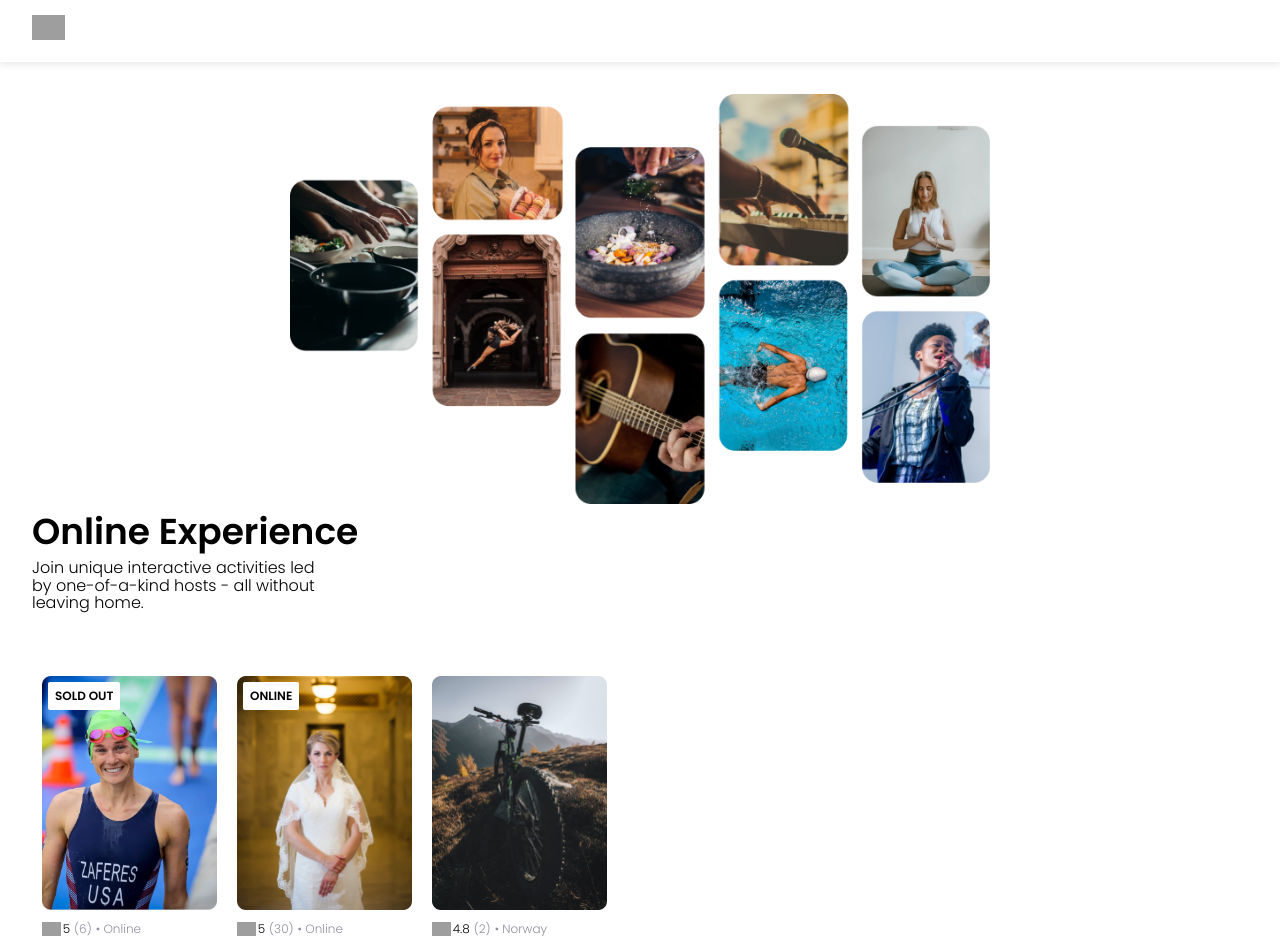
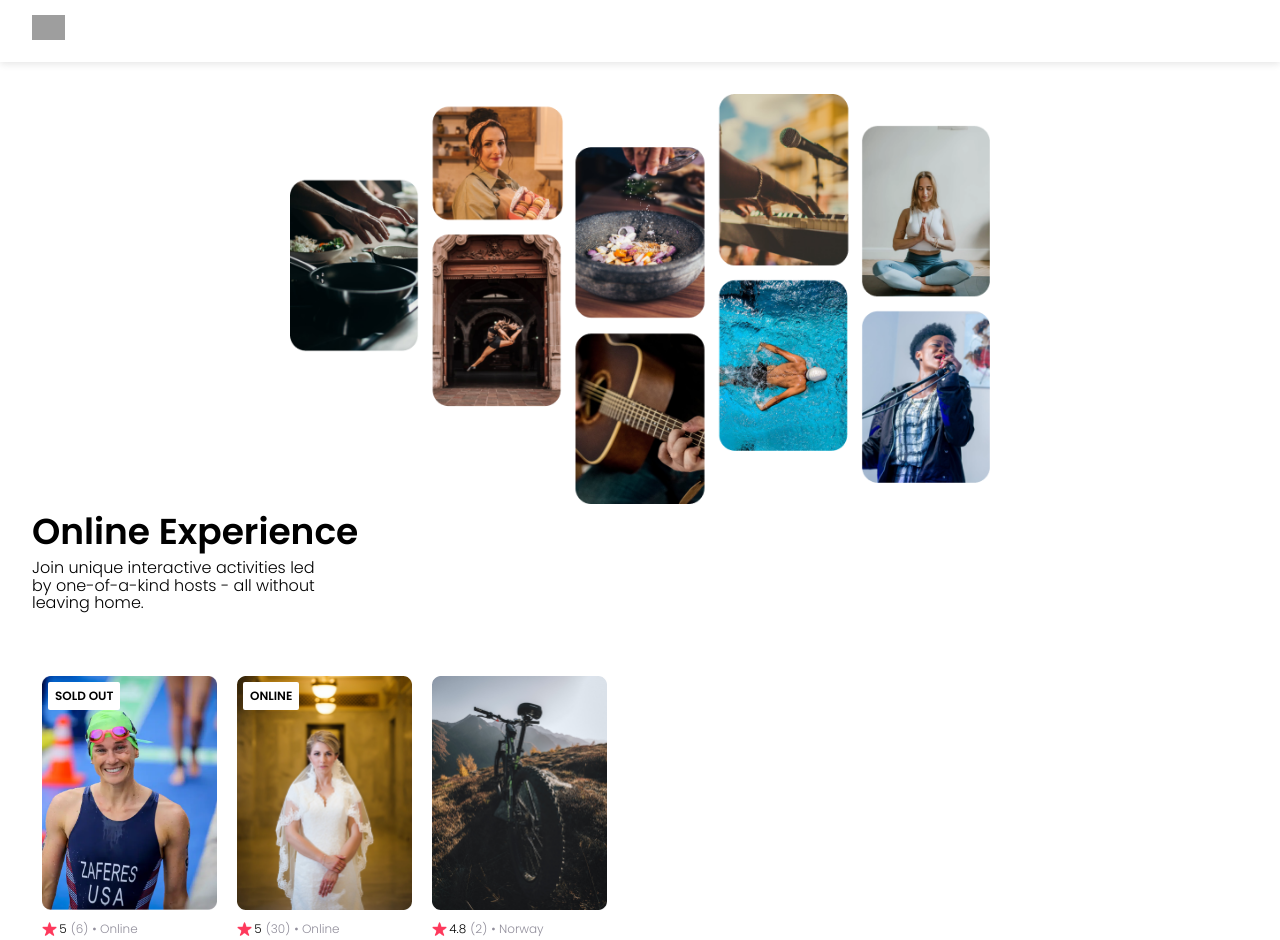
Before and after one commit to AhuraMagda/airbnb-clone, a React (Create React App) app: page / in a window 1280 px wide. Shown: the top 940 px of the page. Built offline with nearby package versions, Linux system fonts and the light colour scheme; grey boxes are pictures that could not be loaded.

Commit message:
update img

```diff
--- a/src/components/Card.js
+++ b/src/components/Card.js
@@ -1,6 +1,4 @@
 import React from "react";
-// import cardPhoto from "../images/firstcard.png";
-import starIcon from "../images/star.png";
 
 function Card(props) {
     let badgeText;
@@ -14,7 +12,7 @@ function Card(props) {
             {badgeText && <div className="card__badge">{badgeText}</div>}
             <img className="card__photo" src={props.item.coverImg}/>
             <div className="card__stats">
-                <img className="card__star-icon" src={starIcon} />
+                <img className="card__star-icon" src="../images/star.png"/>
                 <span>{props.item.stats.rating}</span>
                 <span className="grey-text">({props.item.stats.reviewCount})</span>
                 <span className="grey-text">• {props.item.location}</span>
```
